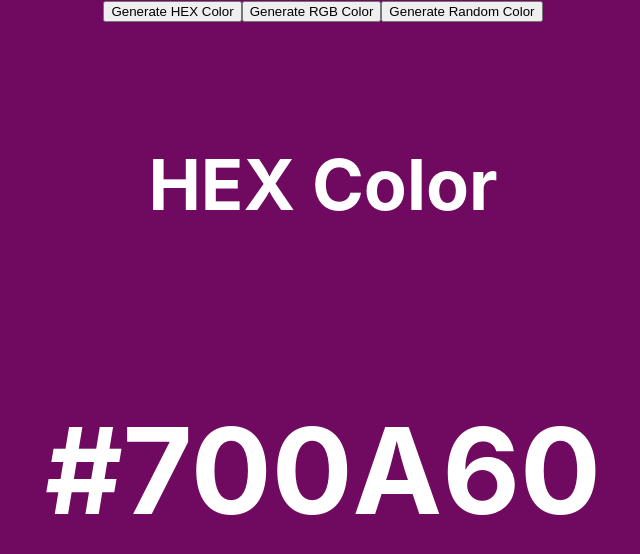
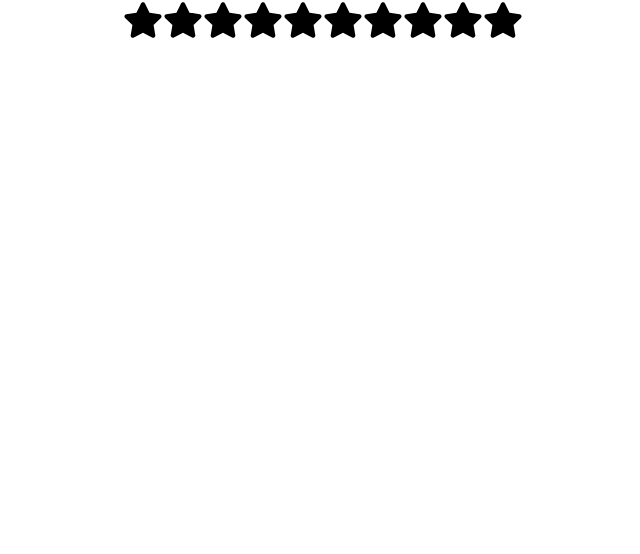
Before and after one commit to adiborse111/reactpractice, a React (Create React App) app: page / in a window 1280 px wide. Shown: the top 554 px of the page, without its empty margins (317-957 px from the left). Built offline with nearby package versions, Linux system fonts and the light colour scheme.

Commit message:
star rating done

```diff
--- a/package.json
+++ b/package.json
@@ -8,6 +8,7 @@
     "@testing-library/user-event": "^13.5.0",
     "react": "^18.3.1",
     "react-dom": "^18.3.1",
+    "react-icons": "^5.2.1",
     "react-scripts": "5.0.1",
     "web-vitals": "^2.1.4"
   },
--- a/src/App.js
+++ b/src/App.js
@@ -1,12 +1,16 @@
 import './App.css';
 // eslint-disable-next-line
 import Accordian from './components/accordian';
+// eslint-disable-next-line
 import RandomColor from './components/random-color';
+import StartRating from './components/star-rating';
 
 function App() {
   return (
     <div className="App">
-      <RandomColor />
+      {/* {<Accordian />} */}
+      {/* <RandomColor /> */}
+      {<StartRating noOfStars={10} />}
     </div>
   );
 }
--- /dev/null
+++ b/src/components/star-rating/index.jsx
@@ -0,0 +1,39 @@
+import { useState } from "react";
+import { FaStar } from "react-icons/fa";
+import './styles.css';
+
+export default function StartRating({ noOfStars = 5 }) {
+  const [rating, setRating] = useState(0);
+  const [hover, setHover] = useState(0);
+
+  function handleClick(getCurrentIndex) {
+    setRating(getCurrentIndex);
+  }
+
+  function handleMouseEnter(getCurrentIndex) {
+    setHover(getCurrentIndex);
+  }
+
+  function handleMouseLeave() {
+    setHover(rating);
+  }
+
+  return (
+    <div className="star-rating">
+      {[...Array(noOfStars)].map((_, index) => {
+        index += 1;
+
+        return (
+          <FaStar
+            key={index}
+            className={index <= (hover || rating) ? "active" : "inactive"}
+            onClick={() => handleClick(index)}
+            onMouseEnter={() => handleMouseEnter(index)}
+            onMouseLeave={() => handleMouseLeave(index)}
+            size={40}
+          />
+        );
+      })}
+    </div>
+  );
+}
--- /dev/null
+++ b/src/components/star-rating/styles.css
@@ -0,0 +1,7 @@
+.active {
+  color: #fff700;
+}
+
+.inactive {
+  color: black;
+}
```
Also changed, not shown: 1 other file (tests, documents, lock files or other folders).
